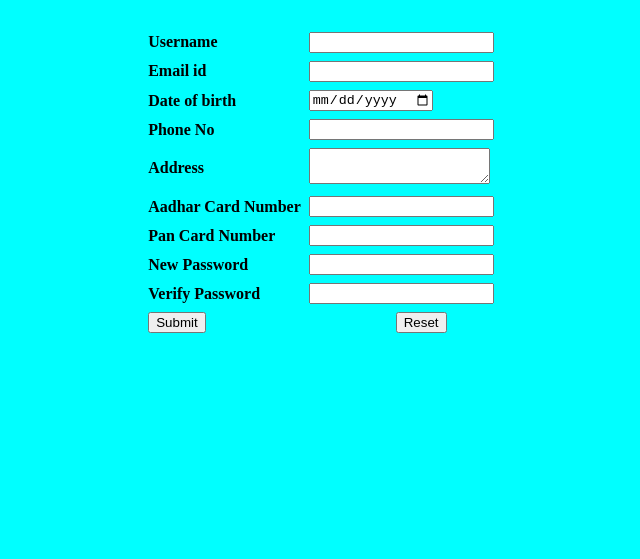
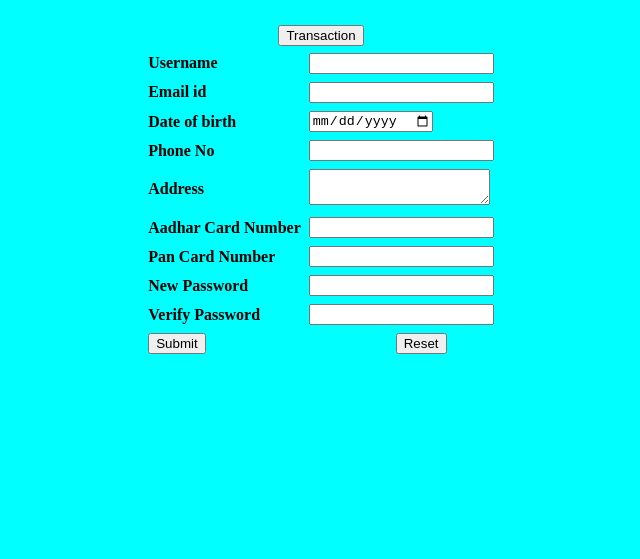
Before and after one commit to arivazhagan11/ip-experiment5c, a plain HTML site: page index.html in a window 1280 px wide. Shown: the part 241-800 px from the top of the page, without its empty margins (319-959 px from the left). Drawn offline with Linux system fonts and the light colour scheme.

Commit message:
Update index.html

```diff
--- a/index.html
+++ b/index.html
@@ -150,9 +150,9 @@
                         <td><input type="submit" name="submit" class="button"</td>
                         <td><input type="reset" class="button" style="margin-left: 47%;" ></td>
                     </tr>
-
-                </table>
+                     </center>
             </form>
-    </div>
+            <a href="transaction.html"><button>Transaction</button></a>
+     </div>
 </body>
 </html>
```
